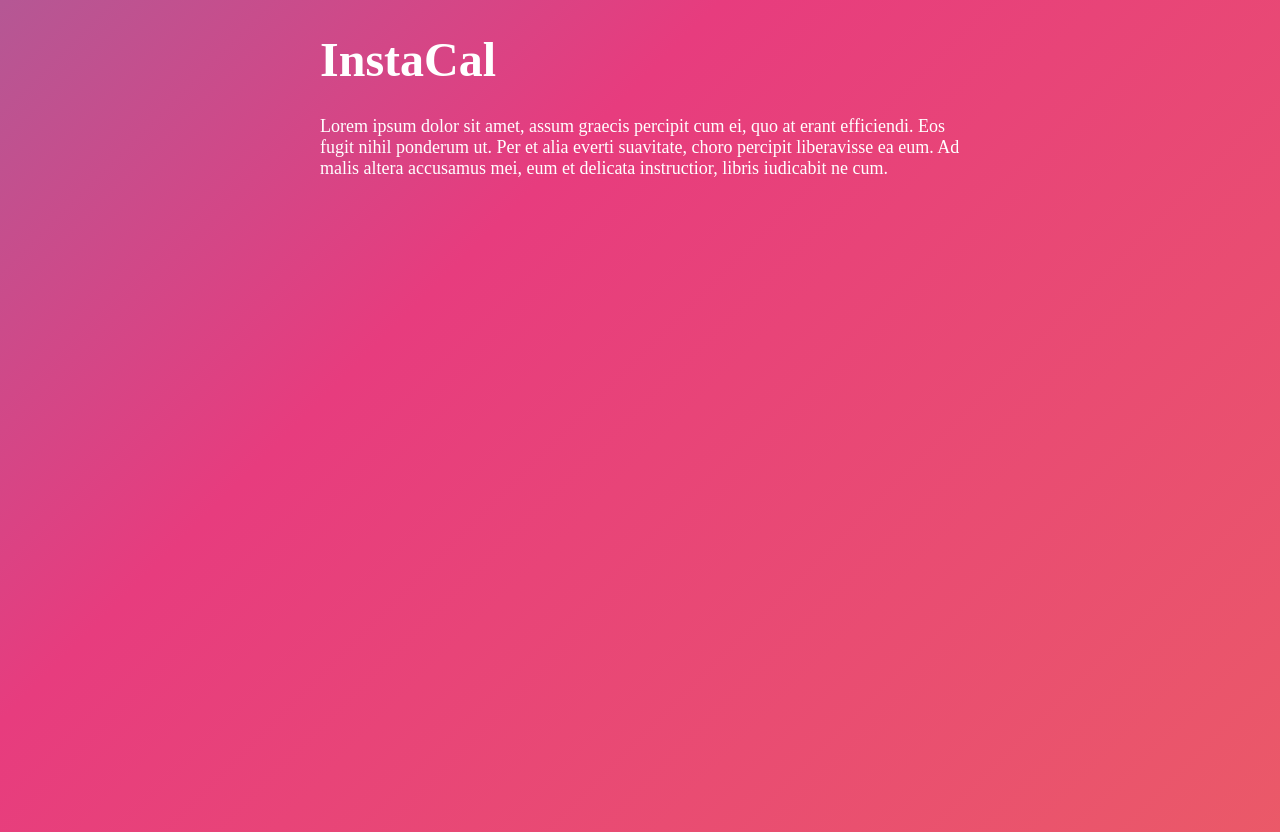
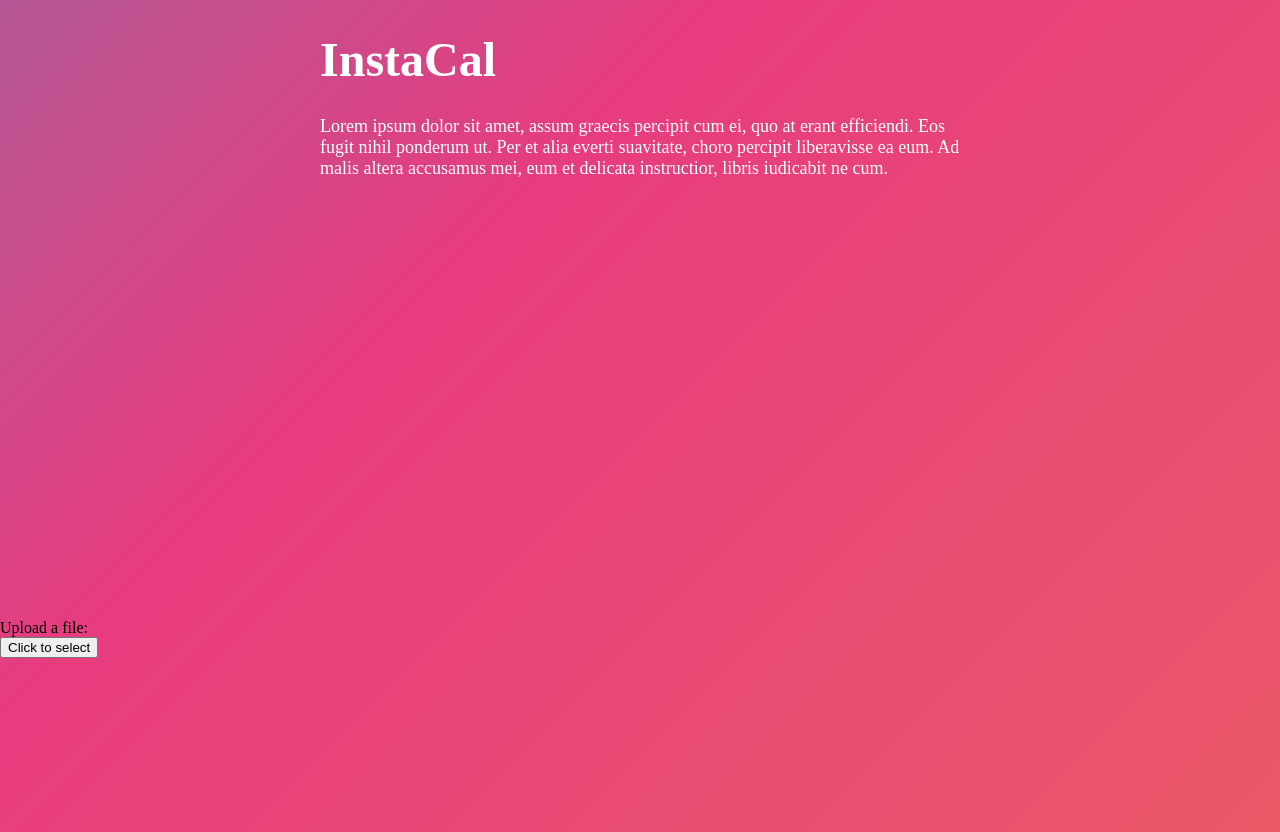
Before and after one commit to duanxianpi/InstalCal, a React (Create React App) app in the folder instacal/: page / in a window 1280 px wide. Built offline with nearby package versions, Linux system fonts and the light colour scheme; a web font is replaced by a local one.

Commit message:
file location

```diff
--- a/instacal/src/App.js
+++ b/instacal/src/App.js
@@ -1,11 +1,14 @@
 import './App.css';
 
 import Title from "./components/title/title.jsx";
+
+import Upload from "./components/upload/upload.jsx";
 
 function App() {
   return (
     <div className="App">
       <Title />
+      <Upload />
 
     </div>
   );
--- a/instacal/src/components/upload/upload.css
+++ b/instacal/src/components/upload/upload.css
@@ -0,0 +1,4 @@
+.Upload{
+    position:relative;
+    top:500px;
+}
--- a/instacal/src/components/upload/upload.jsx
+++ b/instacal/src/components/upload/upload.jsx
@@ -0,0 +1,47 @@
+import React from 'react';
+import "./upload.css";
+import { ChangeEvent, useRef, useState } from 'react';
+
+
+export default function Upload() {
+
+
+    const [file, setFile] = useState();
+    const inputRef = useRef(null);
+
+    const handleUploadClick = () => {
+      // 👇 We redirect the click event onto the hidden input element
+      inputRef.current?.click();
+    };
+
+    const handleFileChange = (e) => {
+      if (!e.target.files) {
+        return;
+      }
+
+      setFile(e.target.files[0]);
+
+      // 🚩 do the file upload here normally...
+    };
+  return (
+    <div className="Upload">
+      <div>Upload a file:</div>
+
+      {/* 👇 Our custom button to select and upload a file */}
+      <button onClick={handleUploadClick}>
+        {file ? `${file.name}` : 'Click to select'}
+      </button>
+
+      {/* 👇 Notice the `display: hidden` on the input */}
+      <input
+        type="file"
+        ref={inputRef}
+        onChange={handleFileChange}
+        style={{ display: 'none' }}
+      />
+
+    </div>
+
+  )
+
+}
```
